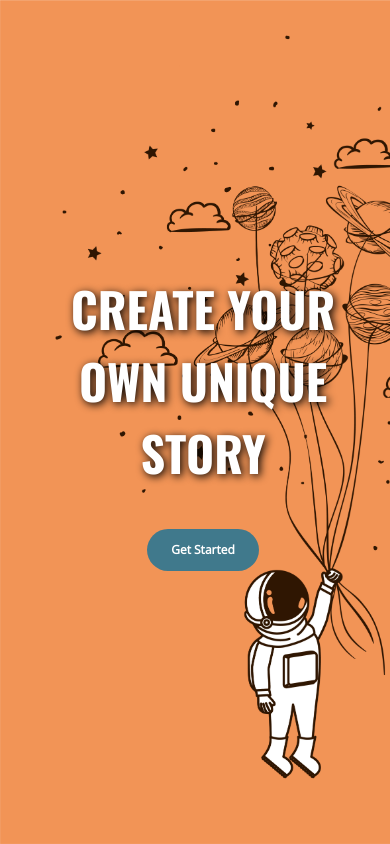
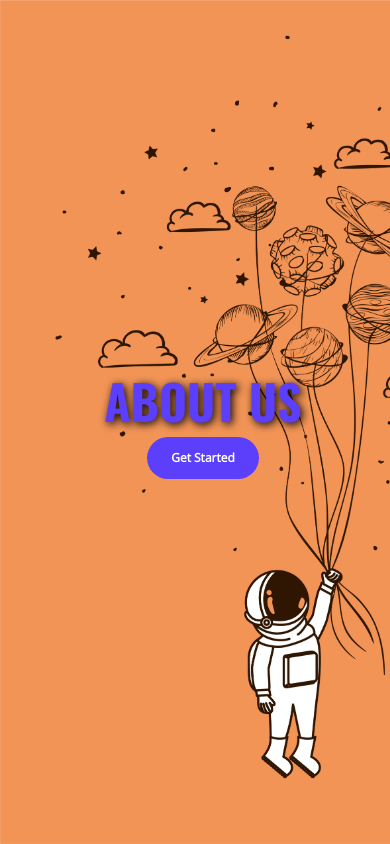
Before and after one commit to fullstacktf/Narrativas-Front, a Vue app: page / in a window 390 px wide. Shown: the top 844 px of the page. Built offline with nearby package versions, Linux system fonts and the light colour scheme.

Commit message:
Fix: HeroAboutUs responsivo

```diff
--- a/src/App.vue
+++ b/src/App.vue
@@ -1,8 +1,6 @@
 <template>
   <div id="app">
-    <Header />
-    <router-view />
-    <Footer />
+    <HeroAboutUs />
   </div>
 </template>
 
--- a/src/components/Hero/HeroAboutUs.vue
+++ b/src/components/Hero/HeroAboutUs.vue
@@ -1,6 +1,6 @@
 <template>
-  <div class="container flex text-white h-screen max-w-full">
-    <div class="start md:text-left p-6 md:w-2/5 pl-10 flex flex-col justify-around">
+  <div class="container w-full h-screen flex text-white">
+    <div class="start md:text-left p-6 w-full md:w-2/5 pl-10 flex flex-col justify-around">
       <div class="">
         <h1 class="title text-5xl md:text-6xl text-shadow text-secondary">ABOUT US</h1>
         <button
```
Also changed, not shown: 1 other file (tests, documents, lock files or other folders).
